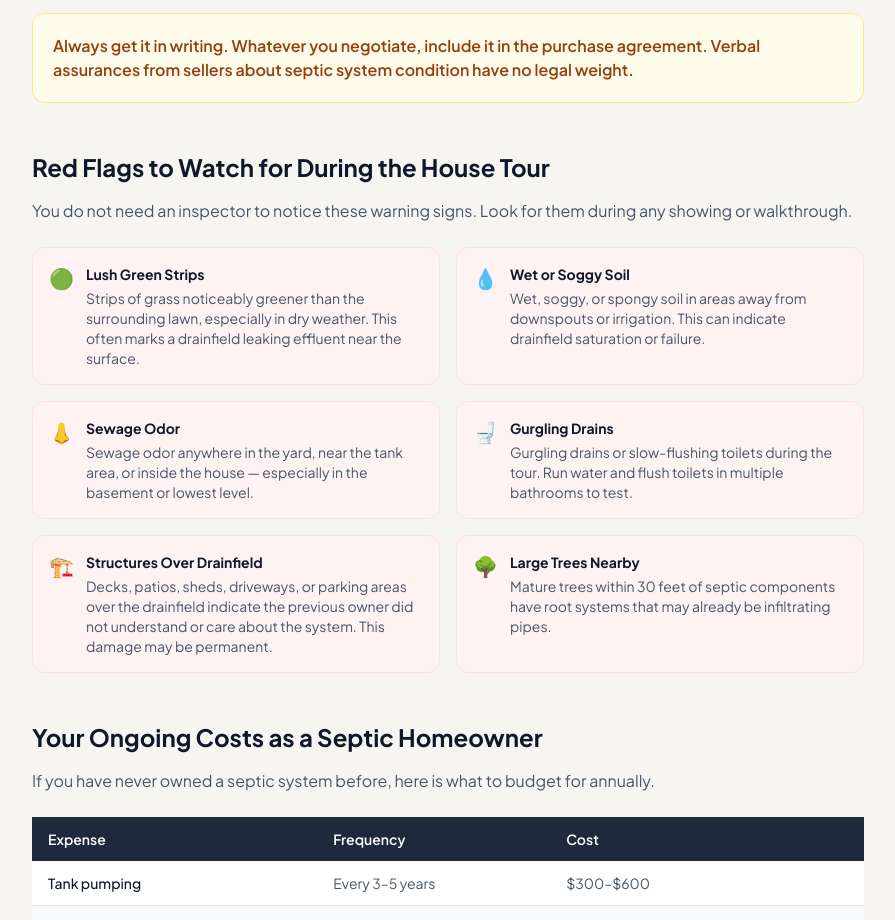
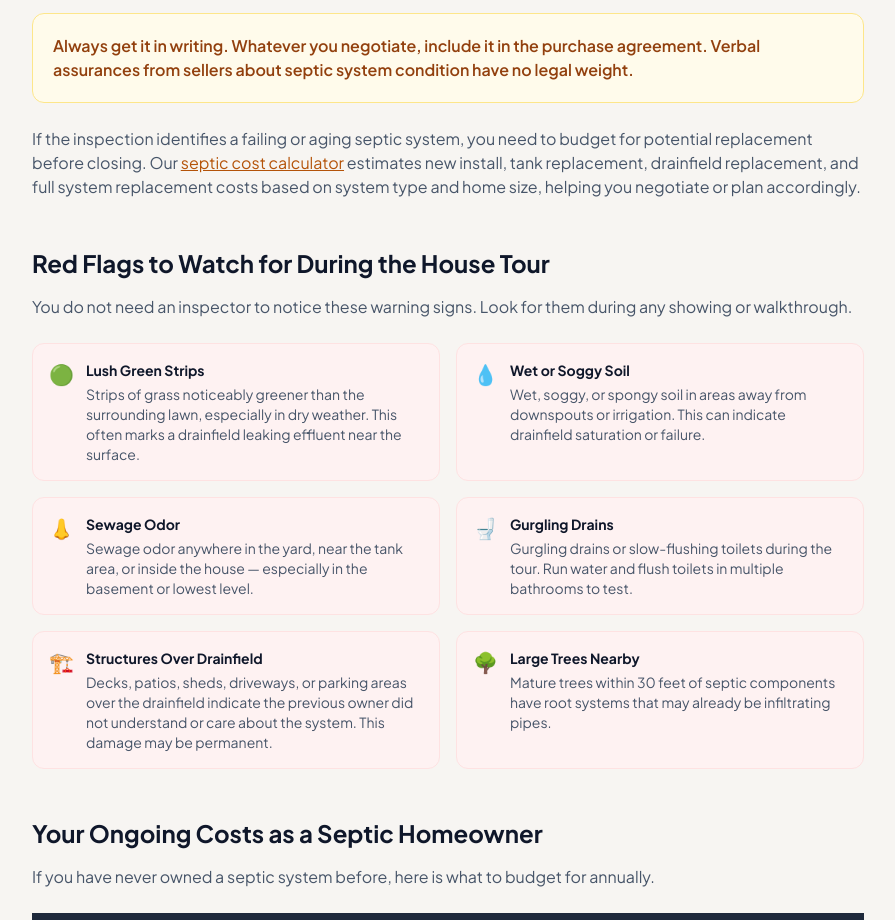
Before and after one commit to thebasementguide2026/theseptic.guide-, a Next.js app: page /guides/buying-home-with-septic in a window 1280 px wide. Shown: the part 4640-5560 px from the top of the page, without its empty margins (192-1087 px from the left). Built offline with nearby package versions, Linux system fonts and the light colour scheme.

Commit message:
feat(internal-links): link to septic tank cost calculator

```diff
--- a/app/guides/buying-home-with-septic/page.tsx
+++ b/app/guides/buying-home-with-septic/page.tsx
@@ -292,6 +292,7 @@ export default function BuyingHomeWithSepticPage() {
           <div className="bg-amber-50 border border-amber-200 rounded-xl p-5 mt-6">
             <p className="text-amber-800 font-semibold">Always get it in writing. Whatever you negotiate, include it in the purchase agreement. Verbal assurances from sellers about septic system condition have no legal weight.</p>
           </div>
+          <p className="text-slate-600 mt-6">If the inspection identifies a failing or aging septic system, you need to budget for potential replacement before closing. Our <Link href="/cost-guides/septic-tank-cost-calculator" className="text-amber-700 underline hover:text-amber-900">septic cost calculator</Link> estimates new install, tank replacement, drainfield replacement, and full system replacement costs based on system type and home size, helping you negotiate or plan accordingly.</p>
         </section>
 
                 {/* Red Flags */}
```
